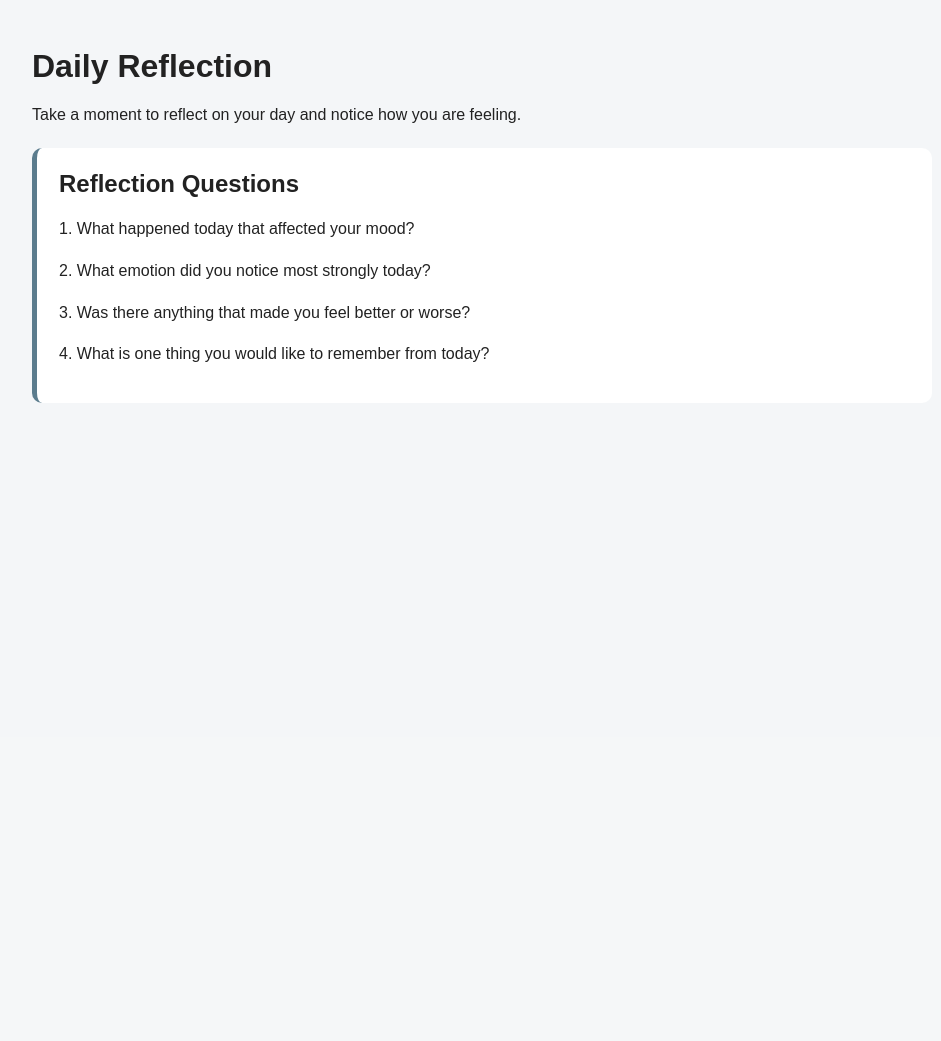
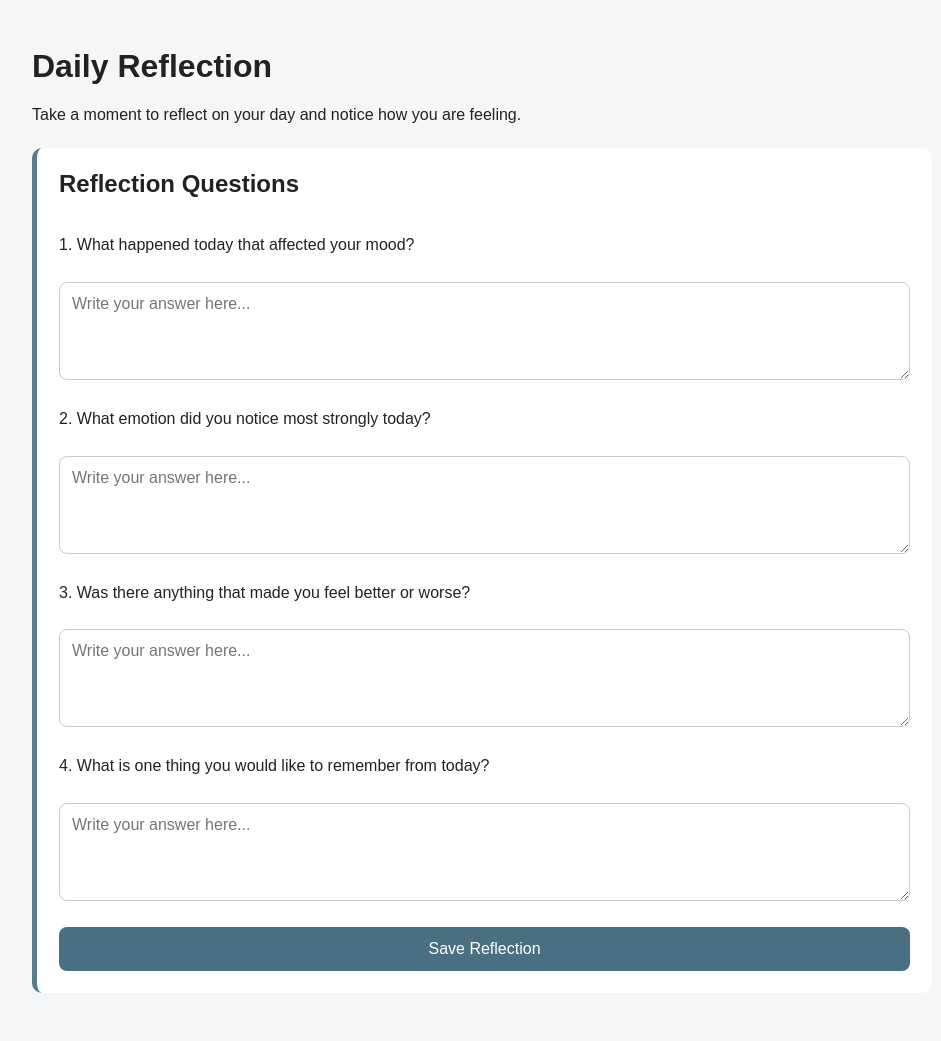
Before and after one commit to dodo762/Text-Sentiment-Project, a Flask app: page /reflect in a window 1280 px wide. Shown: the part 63-1104 px from the top of the page, without its empty margins (158-1099 px from the left). Before the commit the page ends 466 px from the top, so only its background shows below. Run offline with Flask 3, Linux system fonts and the light colour scheme; the visitor is signed in with stand-in values (Sample User, id 1); data that the repository does not hold is empty; parts of the project's set-up code (start-up, migrations or seed data) failed here and were passed over.

Commit message:
improved daily reflection(create, save, display all reflection)

```diff
--- a/app.py
+++ b/app.py
@@ -722,10 +722,77 @@ def breathing():
     return render_template("breathing.html")
 
 #Step 9.2 Add daily reflection route
-@app.route("/reflect")
+@app.route("/reflect", methods=["GET", "POST"])
 @login_required
 def reflect():
-    return render_template("reflect.html")
+    if request.method == "POST":
+        #read each textarea
+        answer_1 = request.form.get("answer_1", "").strip()
+        answer_2 = request.form.get("answer_2", "").strip()
+        answer_3 = request.form.get("answer_3", "").strip()
+        answer_4 = request.form.get("answer_4", "").strip()
+        if not answer_1 or not answer_2 or not answer_3 or not answer_4:
+            flash(
+                "Please answer all reflection questions before saving.",
+                "error"
+            )
+            return render_template("reflect.html")
+        connection = get_database_connection()
+        cursor = connection.cursor()
+
+        cursor.execute(
+            """
+            INSERT INTO daily_reflections (
+                user_id,
+                answer_1,
+                answer_2,
+                answer_3,
+                answer_4
+            )
+            VALUES (%s, %s, %s, %s, %s)
+            """,
+            (
+                session["user_id"],
+                answer_1,
+                answer_2,
+                answer_3,
+                answer_4
+            )
+        )
+
+        connection.commit()
+
+        cursor.close()
+        connection.close()
+
+        flash(
+            "Daily reflection saved successfully.",
+            "success"
+        )
+
+    connection = get_database_connection()
+    cursor = connection.cursor(dictionary=True)
+
+    #get saved reflections from daily_reflections table
+    #only loads the current logged-in user's records
+    #newest reflections appear first
+    cursor.execute(
+        """
+        SELECT id, answer_1, answer_2, answer_3, answer_4, created_at
+        FROM daily_reflections
+        WHERE user_id = %s
+        ORDER BY created_at DESC
+        """,
+        (session["user_id"],)
+    )
+    #store display data in reflection records
+    reflection_records = cursor.fetchall()
+
+    cursor.close()
+    connection.close()
+
+    #pass it through render template so that reflect.html can see the variable
+    return render_template("reflect.html", reflection_records=reflection_records)
 
 #Step 10.3 Add journal route
 @app.route("/journal", methods=["GET", "POST"])
--- a/templates/reflect.html
+++ b/templates/reflect.html
@@ -15,12 +15,72 @@
 
         <div class="reflection-section">
             <h2>Reflection Questions</h2>
+            <form method="POST">
+                <p>1. What happened today that affected your mood?</p>
+                <textarea
+                    name="answer_1"
+                    rows="4"
+                    placeholder="Write your answer here..."
+                ></textarea>
+                <p>2. What emotion did you notice most strongly today?</p>
+                <textarea
+                    name="answer_2"
+                    rows="4"
+                    placeholder="Write your answer here..."
+                ></textarea>
+                <p>3. Was there anything that made you feel better or worse?</p>
+                <textarea
+                    name="answer_3"
+                    rows="4"
+                    placeholder="Write your answer here..."
+                ></textarea>
+                <p>4. What is one thing you would like to remember from today?</p>
+                <textarea
+                    name="answer_4"
+                    rows="4"
+                    placeholder="Write your answer here..."
+                ></textarea>
+                <button type="submit">
+                    Save Reflection
+                </button>
+            </form>
+        </div>
 
-            <p>1. What happened today that affected your mood?</p>
-            <p>2. What emotion did you notice most strongly today?</p>
-            <p>3. Was there anything that made you feel better or worse?</p>
-            <p>4. What is one thing you would like to remember from today?</p>
-        </div>
+        <!--if saved reflections exist, the section show-->
+        {% if reflection_records %}
+            <div class="reflection-section">
+                <h2>Previous Reflections</h2>
+                <!--loop through current user's reflections-->
+                {% for reflection in reflection_records %}
+                    <div>
+                        <p>
+                            <strong>Date:</strong>
+                            {{ reflection.created_at }}
+                        </p>
+
+                        <p>
+                            <strong>1.</strong>
+                            {{ reflection.answer_1 }}
+                        </p>
+
+                        <p>
+                            <strong>2.</strong>
+                            {{ reflection.answer_2 }}
+                        </p>
+
+                        <p>
+                            <strong>3.</strong>
+                            {{ reflection.answer_3 }}
+                        </p>
+
+                        <p>
+                            <strong>4.</strong>
+                            {{ reflection.answer_4 }}
+                        </p>
+                    </div>
+                {% endfor %}
+            </div>
+        {% endif %}
     </div>
 </div>
 
```
